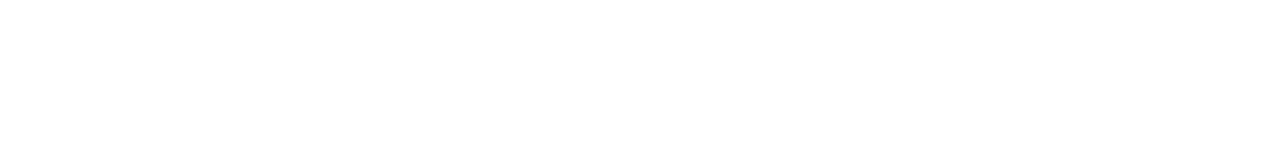
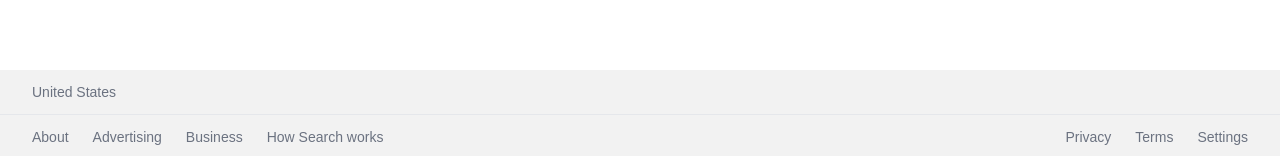
Before and after one commit to admanoj/google-clone-nextjs14, a Next.js app: page / in a window 1280 px wide. Shown: the part 641-797 px from the top of the page. Built offline with nearby package versions, Linux system fonts and the light colour scheme; no server answers.

Commit message:
add footer components

```diff
--- a/src/app/globals.css
+++ b/src/app/globals.css
@@ -5,6 +5,10 @@
 @layer components {
   .btn {
     @apply bg-[#f8f9fa] rounded-md text-sm text-gray-800 hover:ring-1 hover:ring-gray-200 focus:outline-none active:ring-gray-300 hover:shadow-md w-36  h-10 transition-shadow;
+  }
+
+  .link {
+    @apply hover:underline cursor-pointer;
   }
 }
 
--- a/src/app/layout.tsx
+++ b/src/app/layout.tsx
@@ -1,6 +1,7 @@
 import type { Metadata } from "next";
 import localFont from "next/font/local";
 import "./globals.css";
+import Footer from "../components/footer/page";
 
 const geistSans = localFont({
   src: "./fonts/GeistVF.woff",
@@ -29,6 +30,9 @@
         className={`${geistSans.variable} ${geistMono.variable} antialiased`}
       >
         {children}
+
+        {/* footer */}
+        <Footer />
       </body>
     </html>
   );
--- /dev/null
+++ b/src/components/countrylookup/page.js
@@ -0,0 +1,15 @@
+"use client";
+
+import { useEffect, useState } from "react";
+
+export default function CountryLookup() {
+  const [country, setCountry] = useState("United States");
+  useEffect(() => {
+    fetch(
+      `https://extreme-ip-lookup.com/json/?key=${process.env.NEXT_PUBLIC_IP_API_KEY}`
+    )
+      .then((res) => res.json())
+      .then((data) => setCountry(data.country));
+  }, []);
+  return <div>{country}</div>;
+}
--- /dev/null
+++ b/src/components/footer/page.js
@@ -0,0 +1,29 @@
+// src/components/footer/page.js
+import React from "react";
+import CountryLookup from "../countrylookup/page"; // Correct path to import CountryLookup
+
+const Footer = () => {
+  return (
+    <footer className="absolute bottom-0 text-sm text-gray-500 bg-[#f2f2f2] w-full">
+      <div className="border-b px-8 py-3">
+        <CountryLookup />
+      </div>
+      <div className="flex flex-col sm:flex-row justify-between items-center px-8 py-3 space-y-7 sm:space-y-0">
+        <ul className="flex items-center space-x-6">
+          <li className="link">About</li>
+          <li className="link">Advertising</li>
+          <li className="link">Business</li>
+          <li className="link">How Search works</li>
+        </ul>
+
+        <ul className="flex items-center space-x-6">
+          <li className="link">Privacy</li>
+          <li className="link">Terms</li>
+          <li className="link">Settings</li>
+        </ul>
+      </div>
+    </footer>
+  );
+};
+
+export default Footer;
```
